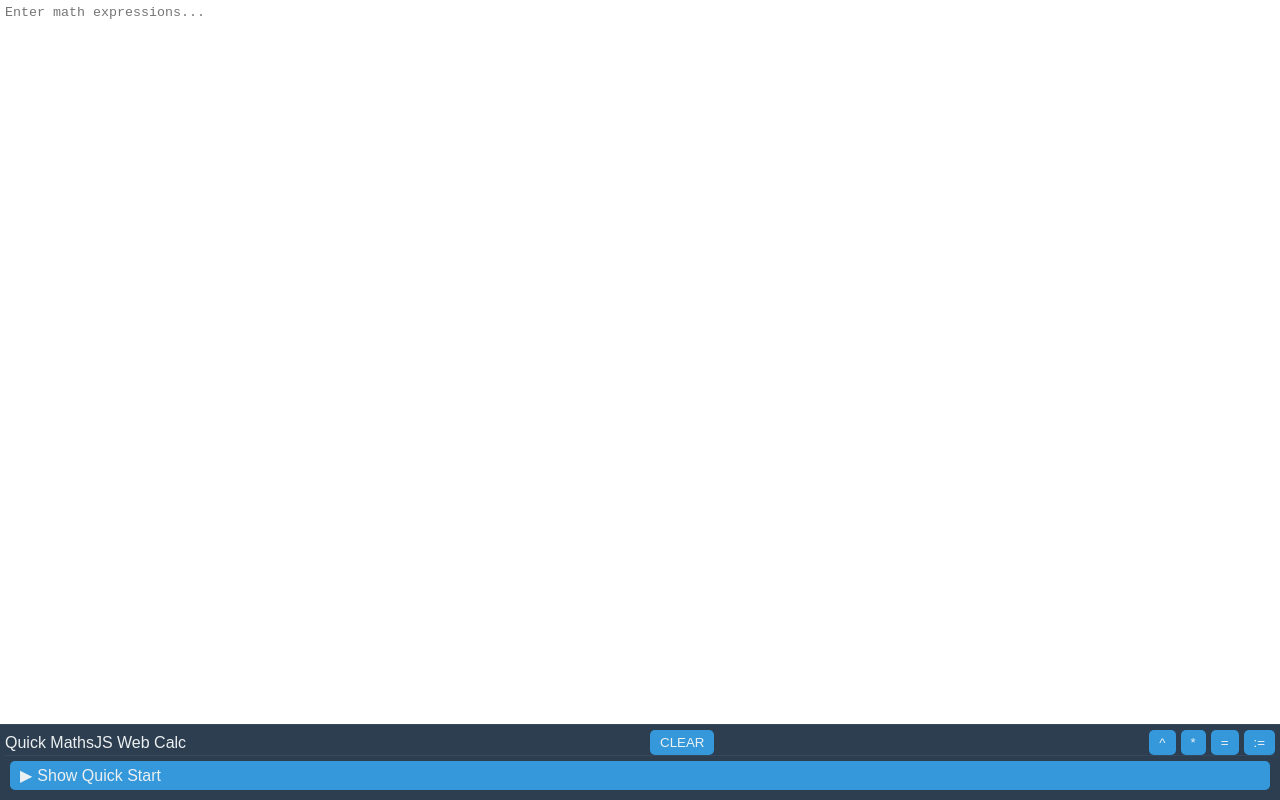
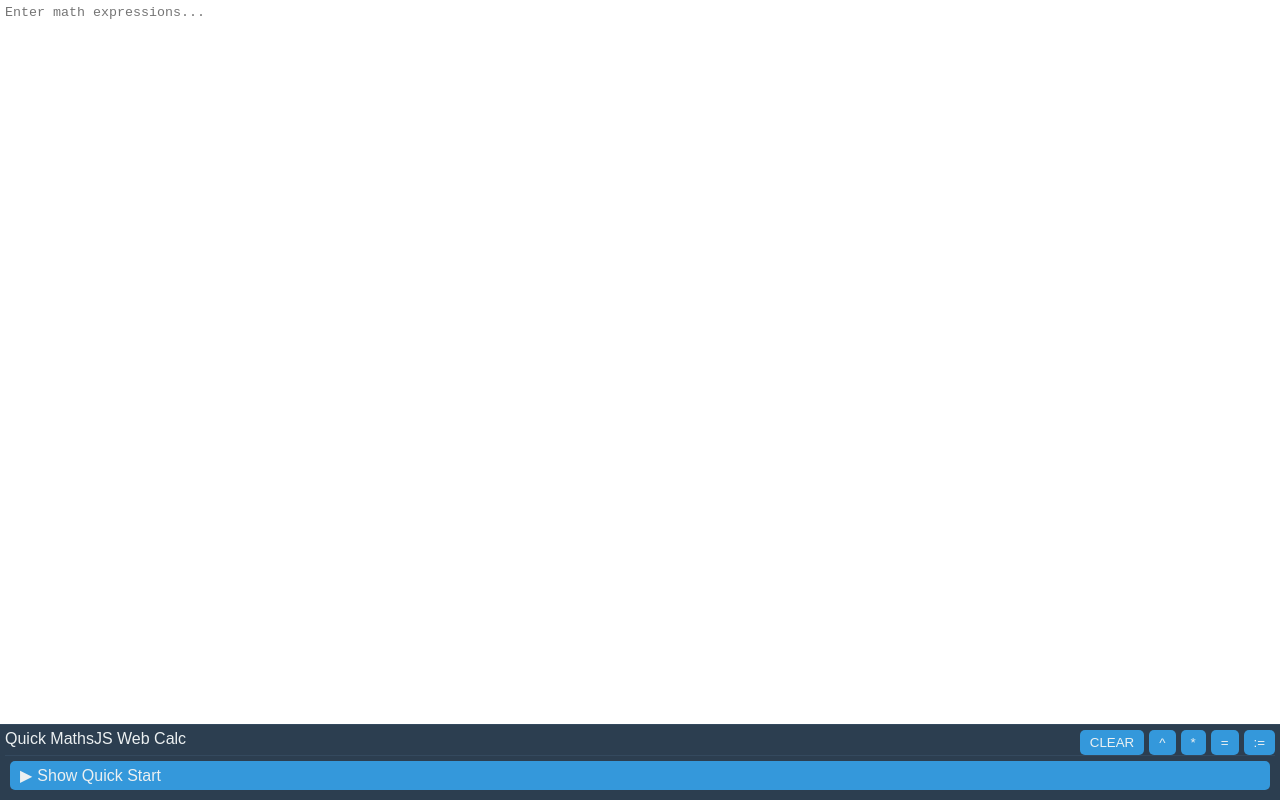
Before and after one commit to mofosyne/QuickMathJS, a plain HTML site: page index.html in a window 1280 px wide. Drawn offline with nearby package versions, Linux system fonts and the light colour scheme.

Commit message:
fix style

```diff
--- a/style.css
+++ b/style.css
@@ -80,8 +80,6 @@ textarea {
 .bottom-bar {
     display: flex;
     flex-direction: column; /* Makes sure the children are stacked vertically */
-    align-items: stretch; /* Makes sure every child takes the full width */
-    justify-content: space-between;
     padding: 5px;
     background-color: #2c3e50;
     color: #ecf0f1;
@@ -90,8 +88,6 @@ textarea {
 
 .bottom-row {
     display: flex;
-    justify-content: space-between;
-    align-items: center;
     width: 100%;
 }
 
@@ -101,18 +97,12 @@ textarea {
     padding-right: 10px; /* Provide some spacing from the actions */
 }
 
-.actions {
+.padControls {
     display: flex;
-    gap: 5px; /* Provides space between padControls and mobileOperatorKeypad */
 }
 
-.padControls, .mobileOperatorKeypad {
+.mobileOperatorKeypad {
     display: flex;
-    align-items: center;
-}
-
-.bottom-bar span {
-    flex: 1;
 }
 
 .bottom-bar button {
@@ -138,6 +128,4 @@ textarea {
 
 .bottom-bar span, .actions {
     display: flex;
-    justify-content: space-between;
-    width: 100%;
 }
```
